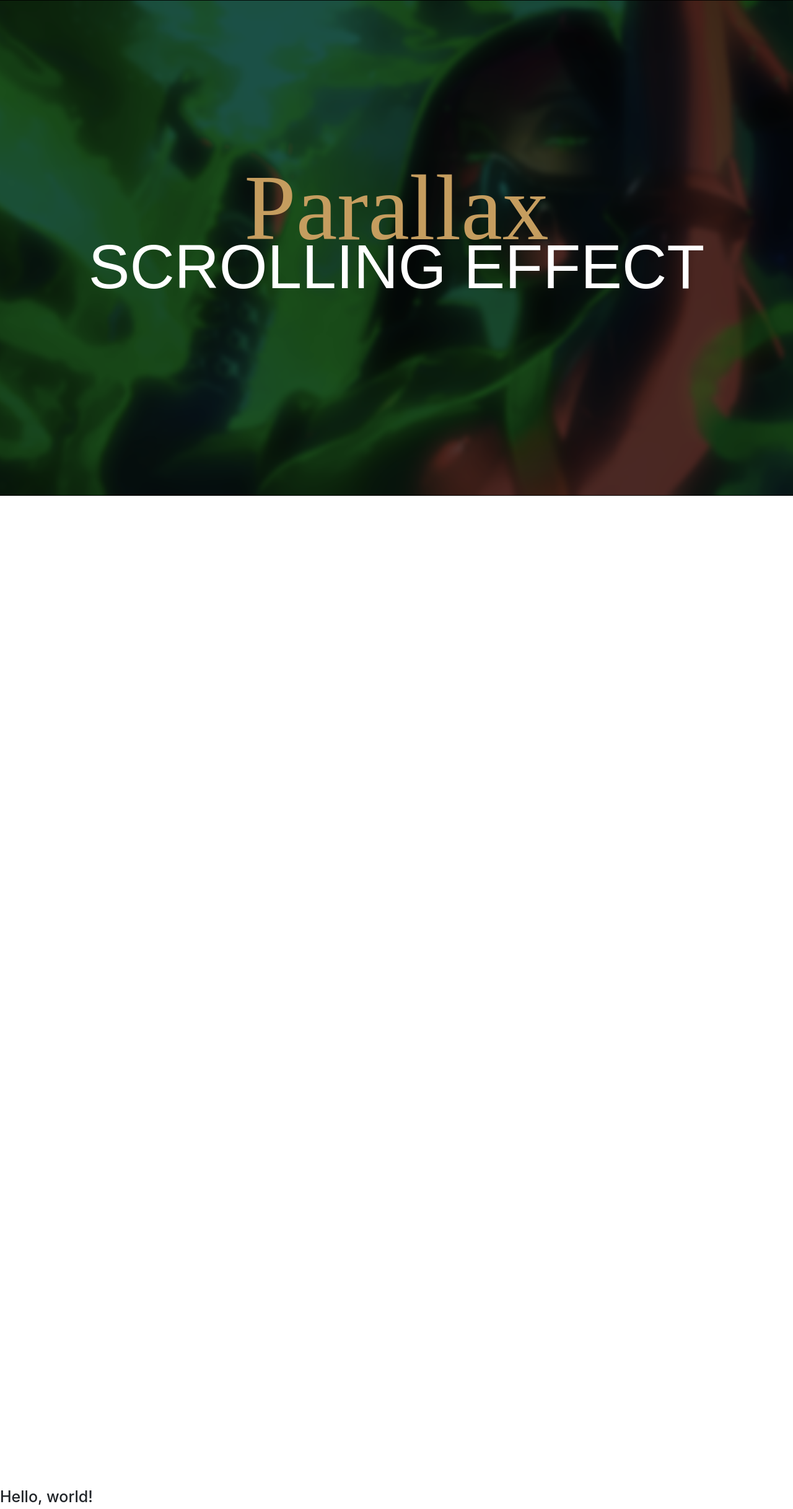
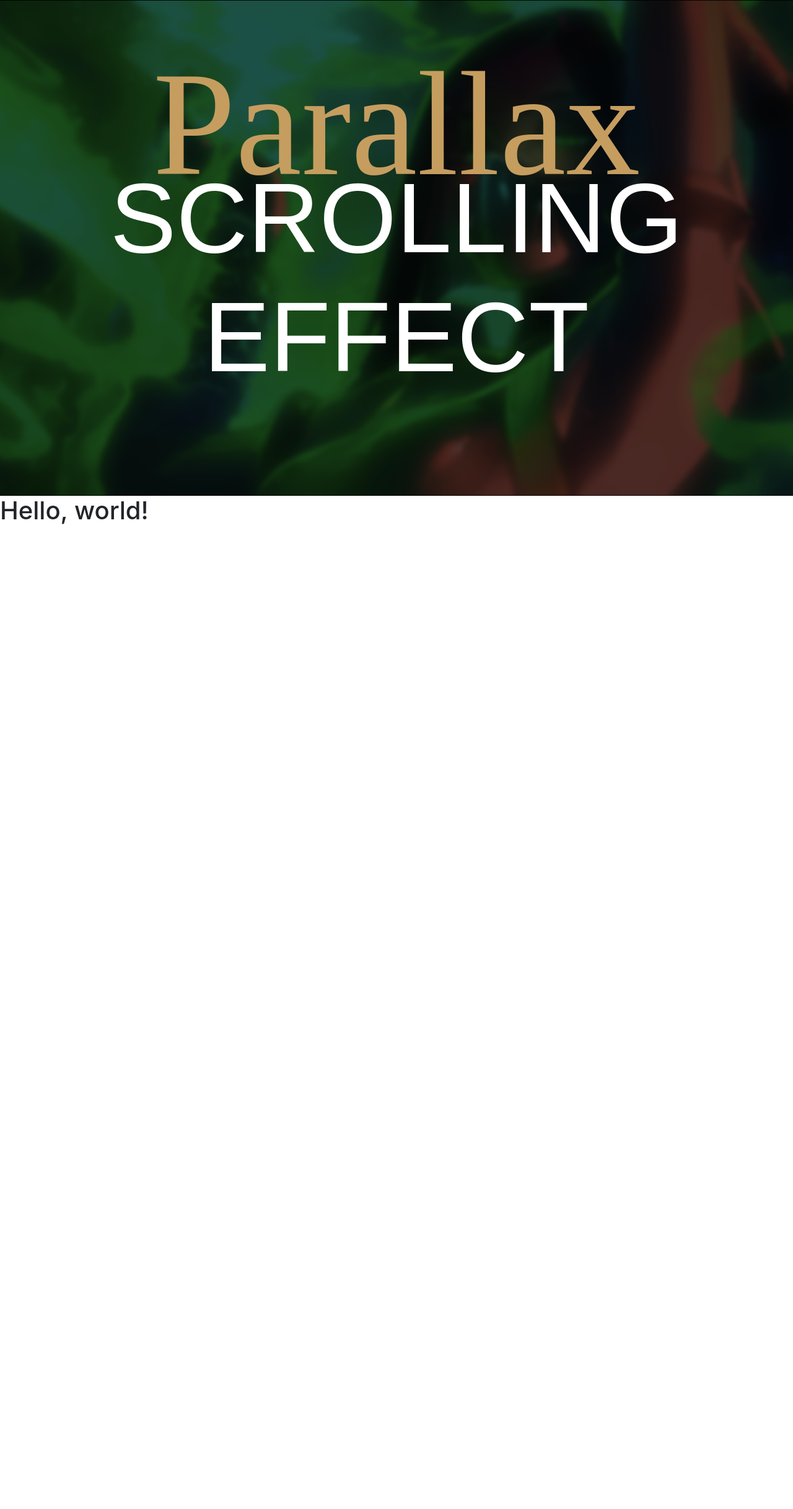
Before and after one commit to HexteriaEnrage/Viper2, a PHP site: page /test.html in a window 1280 px wide. Shown: the whole page at 62% size. After the commit the page ends 846 px from the top, so only its background shows below. Run offline with PHP 8.4, Linux system fonts and the light colour scheme.

Commit message:
fixed parallax on index

```diff
--- a/parallax.css
+++ b/parallax.css
@@ -1,13 +1,3 @@
-*{
-    margin: 0;
-    padding:0;
-    box-sizing: border-box;
-}
-
-html {
-    font-size:10px;
-}
-
 .hero {
      width: 100%;
     height: 100vh;
@@ -52,7 +42,3 @@ color: #fff;
     object-fit: cover;
     z-index: -1;
 }
-
-.overflow{
-    height: 200vh;
-    }
```
